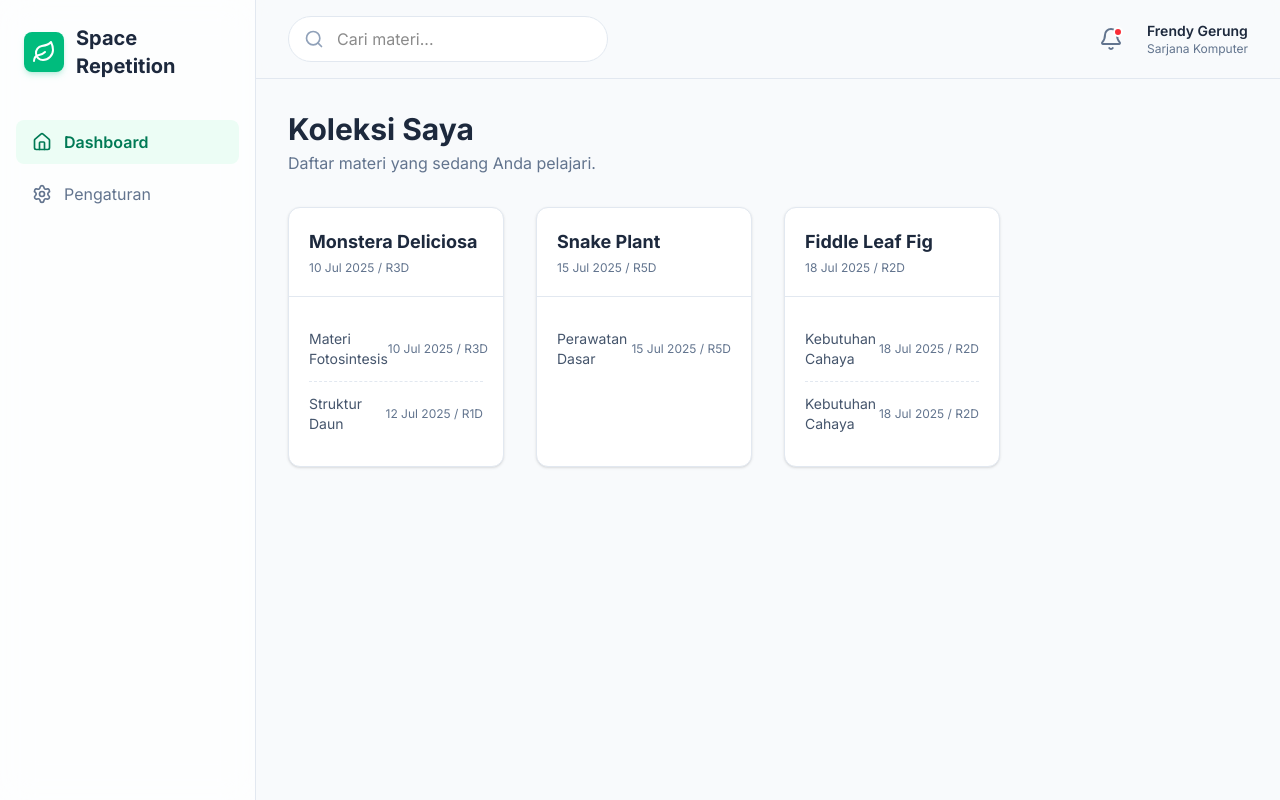
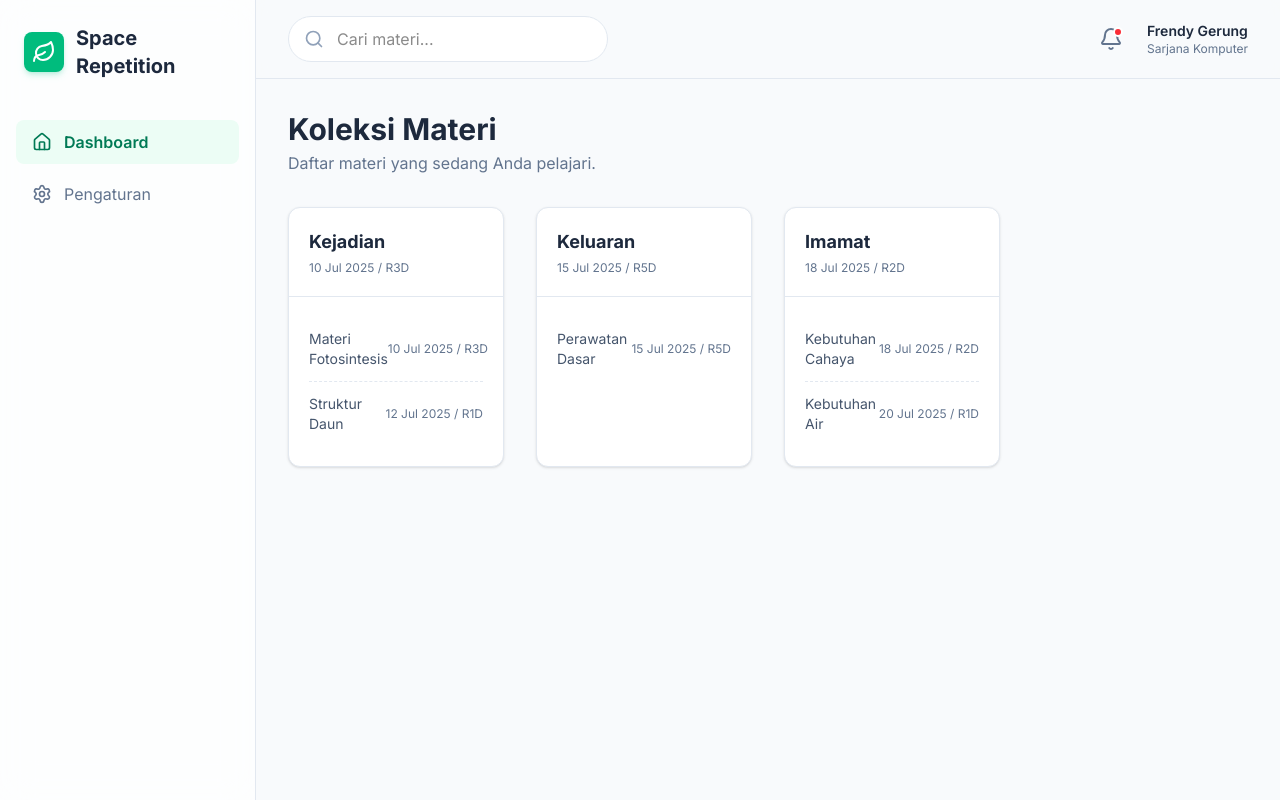
Before and after one commit to Greenson22/repetition-space, a Next.js app: page / in a window 1280 px wide. Built offline with nearby package versions, Linux system fonts and the light colour scheme.

Commit message:
refactor(card, data.ts): merubah struktur data yang diterima oleh Dashboard dan Card menjadi lebih rapih dan mudah dibaca. Juga membuat agar Dashboard bisa menerima data tersebut. Mengubah nama dari plantData menjadi data

```diff
--- a/src/components/fragments/Card.tsx
+++ b/src/components/fragments/Card.tsx
@@ -1,13 +1,16 @@
 // src/components/fragments/Card.tsx
 
-import type { Plant, DiscussionItem } from '@/lib/data';
+import type { Plant } from '@/lib/data';
 
+// Props sekarang hanya menerima satu objek Plant
 type CardProps = {
   plant: Plant;
-  discussions: DiscussionItem[];
 };
 
-const Card = ({ plant, discussions }: CardProps) => {
+const Card = ({ plant }: CardProps) => {
+  // Mengakses 'discussions' dari dalam objek 'plant'
+  const { discussions } = plant;
+
   return (
     <div className="bg-white rounded-xl border border-slate-200 shadow-sm overflow-hidden hover:shadow-lg hover:-translate-y-1 transition-all duration-300 flex flex-col">
       {/* BAGIAN ATAS KARTU */}
@@ -27,10 +30,9 @@ const Card = ({ plant, discussions }: CardProps) => {
 
       {/* BAGIAN BAWAH KARTU */}
       <div className="p-5 flex flex-col flex-grow">
-        {/* Menggunakan divide untuk membuat garis putus-putus antar item */}
         <div className="flex-grow text-sm text-slate-600 divide-y divide-dashed divide-slate-200">
-          {discussions.map((item, index) => (
-            <div key={item.id || index} className="flex justify-between items-center py-3">
+          {discussions.map((item) => (
+            <div key={item.id} className="flex justify-between items-center py-3">
               <span>{item.text}</span>
               <span className="text-xs text-slate-500 whitespace-nowrap">{item.repetitionInfo}</span>
             </div>
--- a/src/components/views/DashboardView.tsx
+++ b/src/components/views/DashboardView.tsx
@@ -4,41 +4,32 @@
 
 import { useEffect, useState } from 'react';
 import Card from '@/components/fragments/Card';
-// Impor data dan tipe yang diperlukan, termasuk untuk diskusi
-import { defaultPlants, defaultDiscussions, type Plant, type DiscussionItem } from '@/lib/data';
+import { defaultData, type Plant } from '@/lib/data';
 
 const DashboardView = () => {
-  const [plants, setPlants] = useState<Plant[]>([]);
-  const [discussions, setDiscussions] = useState<DiscussionItem[]>([]);
+  const [data, setData] = useState<Plant[]>([]);
 
   useEffect(() => {
-    // Memuat data tanaman dan diskusi dari file data.ts
-    setPlants(defaultPlants);
-    setDiscussions(defaultDiscussions);
+    setData(defaultData);
   }, []);
 
   return (
     <>
       <header className="flex justify-between items-center mb-8">
         <div>
-          <h2 className="text-3xl font-bold text-slate-800">Koleksi Saya</h2>
+          <h2 className="text-3xl font-bold text-slate-800">Koleksi Materi</h2>
           <p className="text-slate-500 mt-1">Daftar materi yang sedang Anda pelajari.</p>
         </div>
       </header>
 
-      {plants.length > 0 ? (
+      {data.length > 0 ? (
         <div className="grid grid-cols-1 sm:grid-cols-2 lg:grid-cols-3 xl:grid-cols-4 gap-8">
-          {plants.map(plant => {
-            // Saring diskusi yang relevan untuk setiap tanaman berdasarkan plant.id
-            const plantDiscussions = discussions.filter(d => d.plantId === plant.id);
-            return (
-              <Card
-                key={plant.id}
-                plant={plant}
-                discussions={plantDiscussions} // Teruskan data diskusi yang sudah disaring
-              />
-            );
-          })}
+          {data.map(plant => (
+            <Card
+              key={plant.id}
+              plant={plant}
+            />
+          ))}
         </div>
       ) : (
         <div className="text-center py-16">
--- a/src/lib/data.ts
+++ b/src/lib/data.ts
@@ -1,34 +1,43 @@
 // src/lib/data.ts
 
-// Definisikan tipe Plant di sini agar bisa diimpor di mana saja
-export type Plant = {
-  id: number;
-  name: string;
-  species: string;
-  careLevel: 'Mudah' | 'Sedang' | 'Sulit';
-  imageUrl?: string;
-};
-
-// Definisikan tipe untuk item diskusi
+// Tipe untuk item diskusi
 export type DiscussionItem = {
   id: number;
-  plantId: number; // Untuk menghubungkan ke tanaman
   text: string;
   repetitionInfo: string;
 };
 
-// Ekspor array data default untuk tanaman
-export const defaultPlants: Plant[] = [
-  { id: 1, name: 'Monstera Deliciosa', species: 'Araceae', careLevel: 'Mudah' },
-  { id: 2, name: 'Snake Plant', species: 'Sansevieria trifasciata', careLevel: 'Mudah' },
-  { id: 3, name: 'Fiddle Leaf Fig', species: 'Ficus lyrata', careLevel: 'Sulit' }
+// Tipe Plant sekarang tidak lagi memiliki species dan careLevel
+export type Plant = {
+  id: number;
+  name: string;
+  imageUrl?: string;
+  discussions: DiscussionItem[];
+};
+
+// Data yang sudah diperbarui
+export const defaultData: Plant[] = [
+  {
+      id: 1,
+      name: 'Kejadian',
+      discussions: [
+          { id: 1, text: 'Materi Fotosintesis', repetitionInfo: '10 Jul 2025 / R3D' },
+          { id: 2, text: 'Struktur Daun', repetitionInfo: '12 Jul 2025 / R1D' },
+      ]
+  },
+  {
+      id: 2,
+      name: 'Keluaran',
+      discussions: [
+          { id: 3, text: 'Perawatan Dasar', repetitionInfo: '15 Jul 2025 / R5D' },
+      ]
+  },
+  {
+      id: 3,
+      name: 'Imamat',
+      discussions: [
+          { id: 4, text: 'Kebutuhan Cahaya', repetitionInfo: '18 Jul 2025 / R2D' },
+          { id: 5, text: 'Kebutuhan Air', repetitionInfo: '20 Jul 2025 / R1D' },
+      ]
+  }
 ];
-
-// Ekspor array data default untuk diskusi dengan format tanggal baru
-export const defaultDiscussions: DiscussionItem[] = [
-  { id: 1, plantId: 1, text: 'Materi Fotosintesis', repetitionInfo: '10 Jul 2025 / R3D' },
-  { id: 2, plantId: 1, text: 'Struktur Daun', repetitionInfo: '12 Jul 2025 / R1D' },
-  { id: 3, plantId: 2, text: 'Perawatan Dasar', repetitionInfo: '15 Jul 2025 / R5D' },
-  { id: 4, plantId: 3, text: 'Kebutuhan Cahaya', repetitionInfo: '18 Jul 2025 / R2D' },
-  { id: 4, plantId: 3, text: 'Kebutuhan Cahaya', repetitionInfo: '18 Jul 2025 / R2D' },
-];
```
